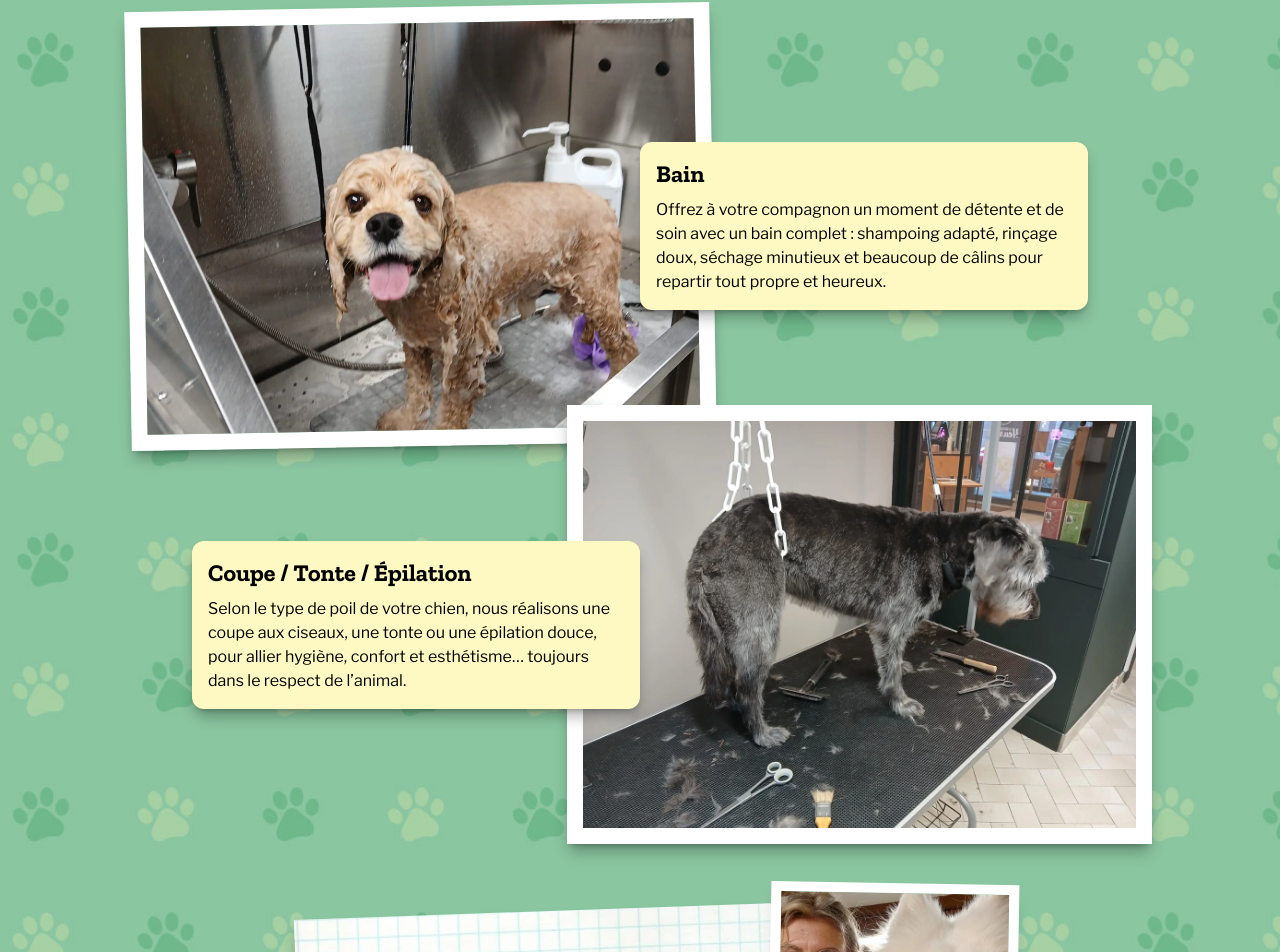
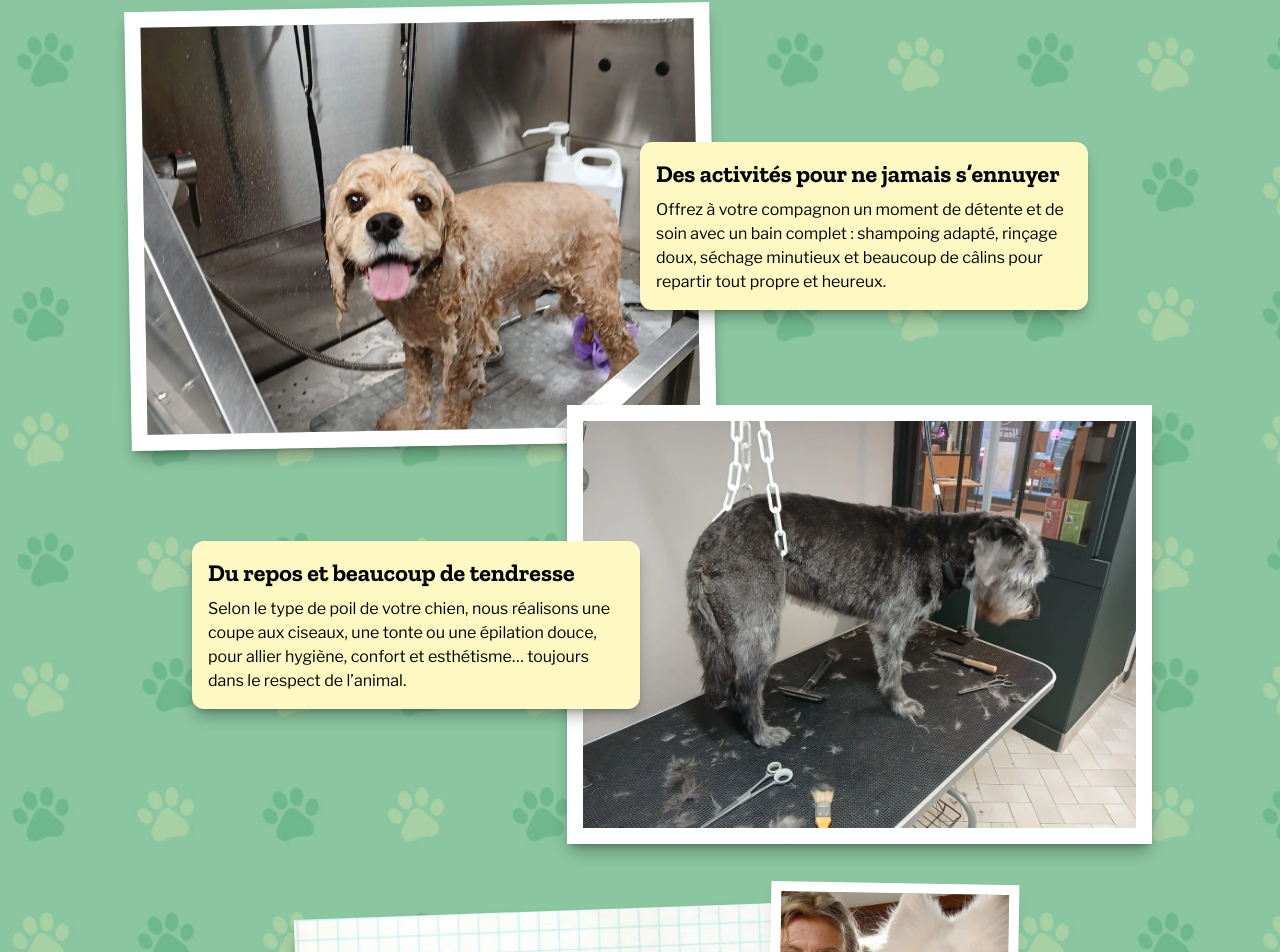
Before and after one commit to BenjiBelfort/happy_dog_dev, a Next.js app: page /services in a window 1280 px wide. Shown: the part 3726-4678 px from the top of the page. Built offline with nearby package versions, Linux system fonts and the light colour scheme.

Commit message:
animation dans toilettage

```diff
--- a/components/ToilettageSection.tsx
+++ b/components/ToilettageSection.tsx
@@ -4,10 +4,16 @@
 import Image from "next/image";
 import ToilettageTarif from "@/components/tarifs/ToilettageTarif";
 import LaureBloc from "@/components/blocs/LaureBloc";
-import { motion } from "framer-motion";
-
+import { useRef } from "react";
+import { motion, useInView } from "framer-motion";
 
 const ToiletageSection = () => {
+  const ref1 = useRef(null);
+  const ref2 = useRef(null);
+
+  const isInView1 = useInView(ref1, { once: true, margin: "-100px" });
+  const isInView2 = useInView(ref2, { once: true, margin: "-100px" });
+
   return (
     <section id="toilettage" className="flex flex-col items-center mt-12 scroll-mt-20 md:scroll-mt-24">
       <h2 className="text-vert-fonce text-3xl sm:text-4xl font-bold text-center">Bain et toilettage</h2>
@@ -88,33 +94,48 @@ const ToiletageSection = () => {
       </div>
 
       {/* Bain */}
-      <div className="relative w-full max-w-5xl flex flex-col items-center md:flex-row md:items-start md:justify-between md:gap-8 mt-12">
+      <div ref={ref1} className="relative w-full max-w-5xl flex flex-col items-center md:flex-row md:items-start md:justify-between md:gap-8 mt-12">
         {/* Image */}
-        <div className="relative w-full md:w-4/7 aspect-[4/3] md:-rotate-1">
+        <motion.div
+          initial={{ opacity: 0, y: 100 }}
+          animate={isInView1 ? { opacity: 1, y: 0 } : {}}
+          transition={{ duration: 0.6, ease: "easeOut" }}
+          className="relative w-full md:w-4/7 aspect-[4/3] md:-rotate-1"
+        >
           <Image
             src="/images/services/toilettage/avant.webp"
-            alt="Bain pour chien heureux à Belfort"
+            alt="Un bon bain pour un chien heureux à Belfort"
             fill
             className="object-cover border-10 md:border-16 border-white shadow-lg/30 "
             sizes="(max-width: 768px) 100vw, 50vw"
           />
-        </div>
+        </motion.div>
 
         {/* Encadré */}
-        <div className="relative md:absolute md:left-1/2 md:top-1/2 md:-translate-y-1/2 z-10 md:bg-yellow-100 shadow-lg/30 rounded-xl p-4 bg-white max-w-md mt-[-3rem] md:mt-0">
+        <motion.div
+          initial={{ opacity: 0, x: 100 }}
+          animate={isInView1 ? { opacity: 1, x: 0 } : {}}
+          transition={{ duration: 0.6, ease: "easeOut", delay: 0.2 }}
+          className="relative md:absolute md:left-1/2 md:top-1/2 md:-translate-y-1/2 z-10 md:bg-yellow-100 shadow-lg/30 rounded-xl p-4 bg-white max-w-md mt-[-3rem] md:mt-0"
+        >
           <h3 className="text-center sm:text-left text-xl sm:text-2xl font-bold mb-2">
-            Bain
+            Des activités pour ne jamais s’ennuyer
           </h3>
           <p>
             Offrez à votre compagnon un moment de détente et de soin avec un bain complet : shampoing adapté, rinçage doux, séchage minutieux et beaucoup de câlins pour repartir tout propre et heureux.
           </p>
-        </div>
+        </motion.div>
       </div>
 
       {/* Toilettage */}
-      <div className="relative w-full max-w-5xl flex flex-col items-center md:flex-row-reverse md:items-start md:justify-between md:gap-8 mt-4 md:-mt-8 lg:-mt-10">
+      <div ref={ref2} className="relative w-full max-w-5xl flex flex-col items-center md:flex-row-reverse md:items-start md:justify-between md:gap-8 mt-4 md:-mt-8 lg:-mt-10">
         {/* Image */}
-        <div className="relative w-full md:w-4/7 aspect-[4/3]">
+        <motion.div
+          initial={{ opacity: 0, y: 100 }}
+          animate={isInView2 ? { opacity: 1, y: 0 } : {}}
+          transition={{ duration: 0.6, ease: "easeOut" }}
+          className="relative w-full md:w-4/7 aspect-[4/3]"
+        >
           <Image
             src="/images/services/toilettage/apres.webp"
             alt="Coupe, tonte et épilation pour chien heureux à Belfort"
@@ -122,17 +143,21 @@ const ToiletageSection = () => {
             className="object-cover border-10 md:border-16 border-white shadow-lg/30"
             sizes="(max-width: 768px) 100vw, 50vw"
           />
-        </div>
+        </motion.div>
 
         {/* Encadré */}
-        <div className="relative md:absolute md:right-1/2 md:top-1/2 md:-translate-y-1/2 z-10 md:bg-yellow-100 shadow-lg/30 rounded-xl p-4 bg-white max-w-md mt-[-3rem] md:mt-0">
+        <motion.div
+          initial={{ opacity: 0, x: -100 }}
+          animate={isInView2 ? { opacity: 1, x: 0 } : {}}
+          transition={{ duration: 0.6, ease: "easeOut", delay: 0.2 }}
+          className="relative md:absolute md:right-1/2 md:top-1/2 md:-translate-y-1/2 z-10 md:bg-yellow-100 shadow-lg/30 rounded-xl p-4 bg-white max-w-md mt-[-3rem] md:mt-0">
           <h3 className="text-center sm:text-left text-xl sm:text-2xl font-bold mb-2">
-            Coupe / Tonte / Épilation
+            Du repos et beaucoup de tendresse
           </h3>
           <p>
             Selon le type de poil de votre chien, nous réalisons une coupe aux ciseaux, une tonte ou une épilation douce, pour allier hygiène, confort et esthétisme… toujours dans le respect de l’animal.
           </p>
-        </div>
+        </motion.div>
       </div>
 
       <LaureBloc />
--- a/components/blocs/ProductsBloc3.tsx
+++ b/components/blocs/ProductsBloc3.tsx
@@ -8,9 +8,9 @@ const ProductsBloc3 = () => {
 
         {/* Partie gauche */}
         <div className="md:basis-3/5">
-            <div className="mb-4 sm:mb-0 h-96 border-10 md:border-16 border-white bg-yellow-300 shadow-lg/50 overflow-hidden md:-rotate-2">
+            <div className="mb-4 sm:mb-0 h-96 border-10 md:border-16 border-white bg-yellow-200 shadow-lg/50 overflow-hidden md:-rotate-2">
                 <Image
-                    src=""
+                    src="/images/produits/gamme-puralia.webp"
                     alt="Toilettage"
                     width={518}
                     height={800}
```
Also changed, not shown: public/images/produits/gamme-puralia.webp (added), public/images/produits/jouets.webp (deleted).
